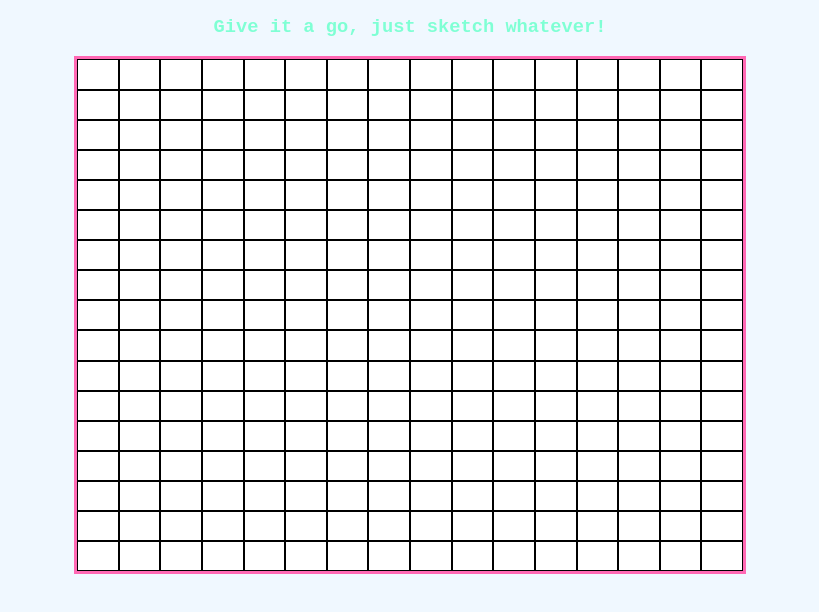
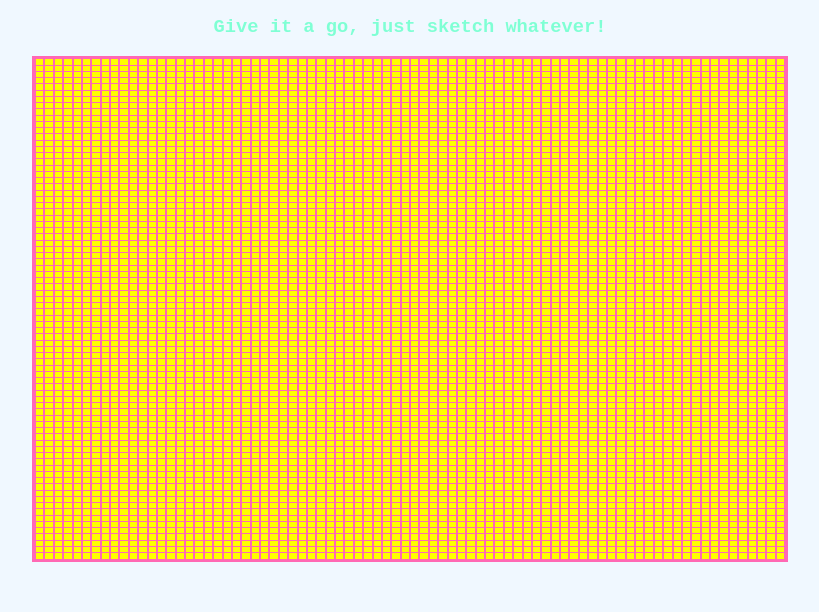
Before and after one commit to iamvictati/etch-a-sketch, a plain HTML site: page index.html in a window 1280 px wide. Shown: the part 70-682 px from the top of the page, without its empty margins (230-1049 px from the left). Drawn offline with Linux system fonts and the light colour scheme.

Commit message:
Succesfully spawned grid + mouseover event

```diff
--- a/script.js
+++ b/script.js
@@ -1,28 +1,34 @@
 const gridContainer = document.querySelector("#grid-container");
-let rowNum = 16;
-let colNum = 16;
+let rowNum = 80;
+let cellNum = 80;
+let rowHeight = gridContainer.clientHeight / rowNum;
+let cellWidth = gridContainer.clientWidth / cellNum;
 
-function spawnGrid(rowNum, colNum) {
-    for (let i = 0; i < colNum; i++) {
-        spawnCol(rowNum);
+function spawnGrid(rowNum) {
+
+    for (let i = 0; i < rowNum; i++) {
+        const row = document.createElement("div");
+        row.classList.add("row");
+        row.style.height = `${rowHeight + "px"}`;
+        gridContainer.appendChild(row);
+
+        for (let i = 0; i < cellNum; i++) {
+            const cell = document.createElement("div");
+            cell.classList.add("cell");
+            cell.style.width = `${cellWidth + "px"}`;
+            row.appendChild(cell);
+
+            cell.addEventListener("mouseover", (event) => {
+                cell.style.backgroundColor = "pink";
+            });
+        }
     }
 }
+spawnGrid(rowNum);
 
-function spawnCol(Num) {
-    let column = document.createElement("div");
-    column.style.backgroundColor = "white";
-    column.classList.add("column");
 
-    for (i = 0; i < rowNum; i++) {
-        let row = document.createElement('div');
-        row.style.backgroundColor = "white";
-        row.classList.add("row");
-        column.appendChild(row);
-    }
-    gridContainer.appendChild(column);
-}
 
-spawnGrid(rowNum, colNum);
+
 
 
 //TIPS BY PHOSPHOR:
@@ -30,7 +36,10 @@ spawnGrid(rowNum, colNum);
 
 so your issue isn't that column doesn't exist or isn't available. however, look at what column is referring to: the unattached element you just created. you then attach it to the gridContainer. then in your original snippet, you attached the row elements to the unattached element, not the DOM node.
 here's another hint if that's still not clear: think about when you want to call spawnRow so that after appending the divs to the column, the whole thing gets appended to the DOM */
+//
 /*something that might make things easier is explicitly passing references to elements as arguments. that takes a lot of the guesswork out of "what was the value of this variable when I called it" and makes troubleshooting easier.*/
 
 //TIPS BY SOFFY
 /*I don't know if this helps, but when I did the project, I used percentage dimensions, since I knew that each square's size was just (100/the number of squares in a side)%. then it was just a matter of using flex wrap, since the container's size doesn't change */
+
+//Check aspect-ratio property
--- a/style.css
+++ b/style.css
@@ -2,6 +2,7 @@ html {
     font-family: 'Courier New', Courier, monospace;
     color:aquamarine;
     background-color: aliceblue;
+    height: 100vh;
 }
 
 body {
@@ -20,22 +21,25 @@ h1 {
 
 #grid-container {
     display: flex;
-    flex-wrap: nowrap;
-    justify-content: center;
+    flex-direction: column;
+    width: 750px;
+    height: 500px;
+    border: 3px solid hotpink;
+    justify-content: space-evenly;
     align-items: stretch;
-    width: 666px;
-    height: 512px;
-    border: 3px solid hotpink;
-}
-
-.column {
-    display: flex;
-    flex-direction: column;
-    justify-content: space-evenly;
-    border: 1px solid black;
-    flex: 1;
 }
 
 .row {
-    border: 1px solid black;
+    /* border: 1px solid black;  */
+    /* background-color: turquoise; */
+    display: flex;
+    justify-content: space-evenly;
+    align-items: center;
+
 }
+
+.cell {
+    border: 1px solid hotpink;
+    background-color: yellow;
+    height: 100%;
+}
```
